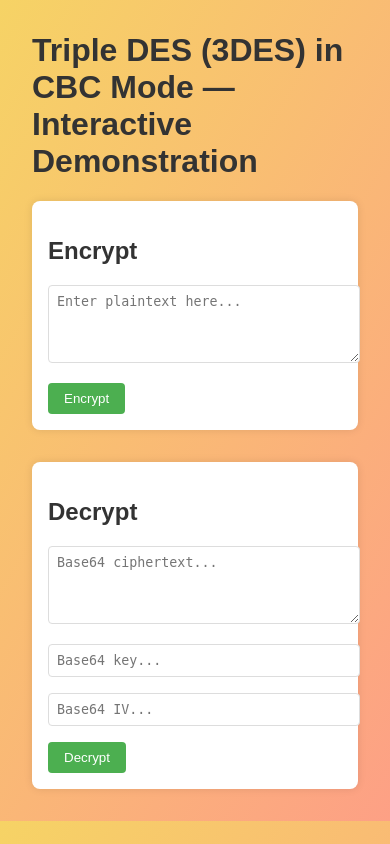
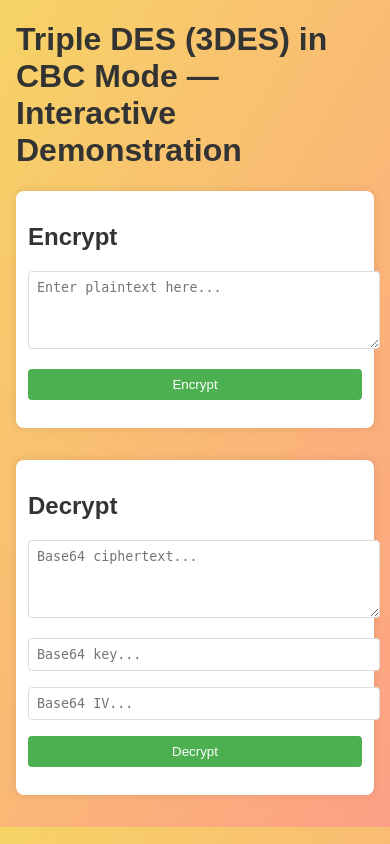
Before and after one commit to emre-unlu/3des, a Flask app: page / in a window 390 px wide. Run offline with Flask 3, Linux system fonts and the light colour scheme.

Commit message:
Improve mobile responsiveness

```diff
--- a/static/style.css
+++ b/static/style.css
@@ -40,6 +40,8 @@ table {
     width: 100%;
     border-collapse: collapse;
     margin-top: 1rem;
+    overflow-x: auto;
+    display: block;
 }
 
 th, td {
@@ -67,3 +69,22 @@ th, td {
     margin-bottom: 1rem;
     border-radius: 4px;
 }
+
+@media (max-width: 600px) {
+    body {
+        margin: 1rem;
+    }
+
+    button {
+        width: 100%;
+        margin-bottom: 1rem;
+    }
+
+    .section {
+        padding: 0.75rem;
+    }
+
+    th, td {
+        font-size: 0.8rem;
+    }
+}
--- a/templates/index.html
+++ b/templates/index.html
@@ -2,6 +2,7 @@
 <html lang="en">
 <head>
     <meta charset="UTF-8">
+    <meta name="viewport" content="width=device-width, initial-scale=1.0">
     <title>3DES Visual Demonstration</title>
     <link rel="stylesheet" href="{{ url_for('static', filename='style.css') }}">
 </head>
```
